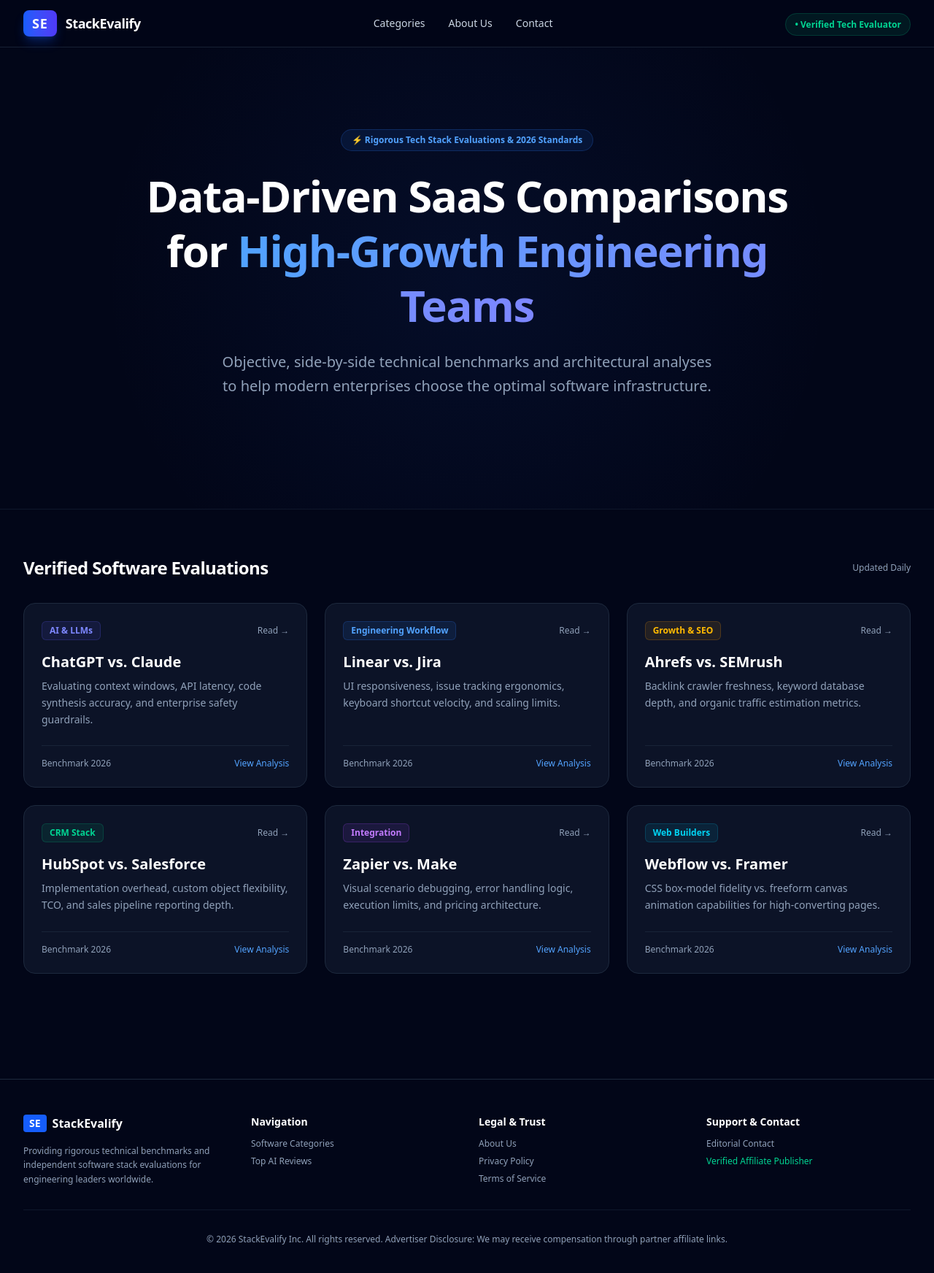
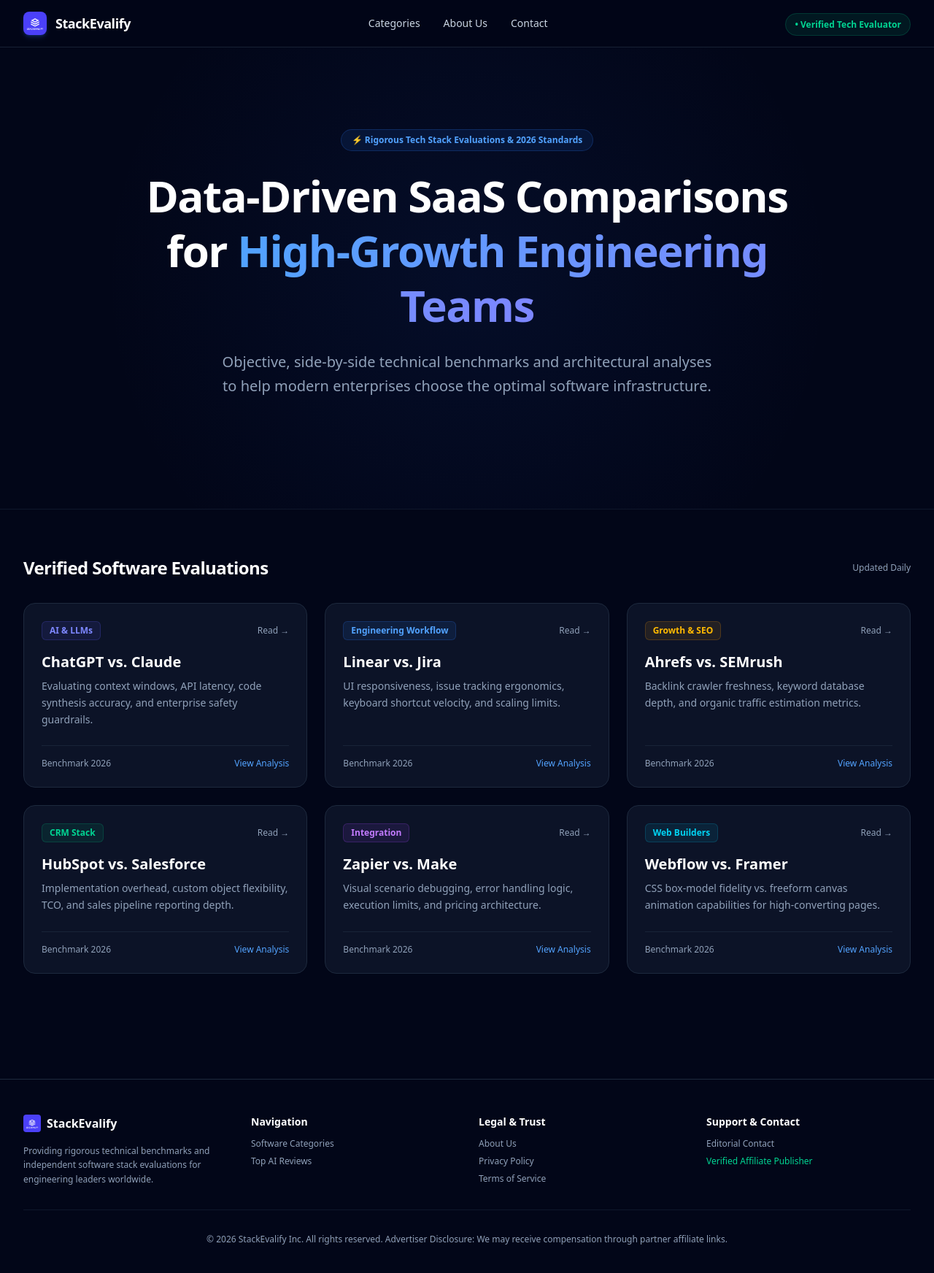
Before and after one commit to nguyenquocthieu231218-afk/b2b-hub, a Next.js app: page / in a window 1280 px wide. Shown: the top 1744 px of the page at 73% size. Built offline with nearby package versions, Linux system fonts and the light colour scheme.

Commit message:
Replace 'SE' span with logo image in header and footer

```diff
--- a/app/page.tsx
+++ b/app/page.tsx
@@ -12,7 +12,7 @@
       <header className="border-b border-slate-800/80 bg-slate-950/80 backdrop-blur-md sticky top-0 z-50">
         <div className="max-w-7xl mx-auto px-4 sm:px-6 lg:px-8 h-16 flex items-center justify-between">
           <div className="flex items-center gap-3">
-            <span className="bg-gradient-to-r from-blue-600 to-indigo-600 text-white font-black px-3 py-1 rounded-lg text-lg tracking-wider shadow-lg shadow-blue-600/30">SE</span>
+            <img src="/logo.png" alt="StackEvalify Logo" className="w-8 h-8 rounded-lg object-contain shadow-md shadow-blue-500/20" />
             <span className="font-bold text-lg tracking-tight text-white">StackEvalify</span>
           </div>
           <nav className="hidden md:flex items-center gap-8 text-sm font-medium text-slate-300">
@@ -155,7 +155,7 @@
         <div className="max-w-7xl mx-auto grid grid-cols-1 md:grid-cols-4 gap-8 mb-8">
           <div>
             <div className="flex items-center gap-2 mb-4">
-              <span className="bg-blue-600 text-white font-bold px-2 py-0.5 rounded text-sm">SE</span>
+              <img src="/logo.png" alt="StackEvalify Logo" className="w-6 h-6 rounded object-contain" />
               <span className="font-bold text-white">StackEvalify</span>
             </div>
             <p className="text-xs text-slate-400 leading-relaxed">
```
